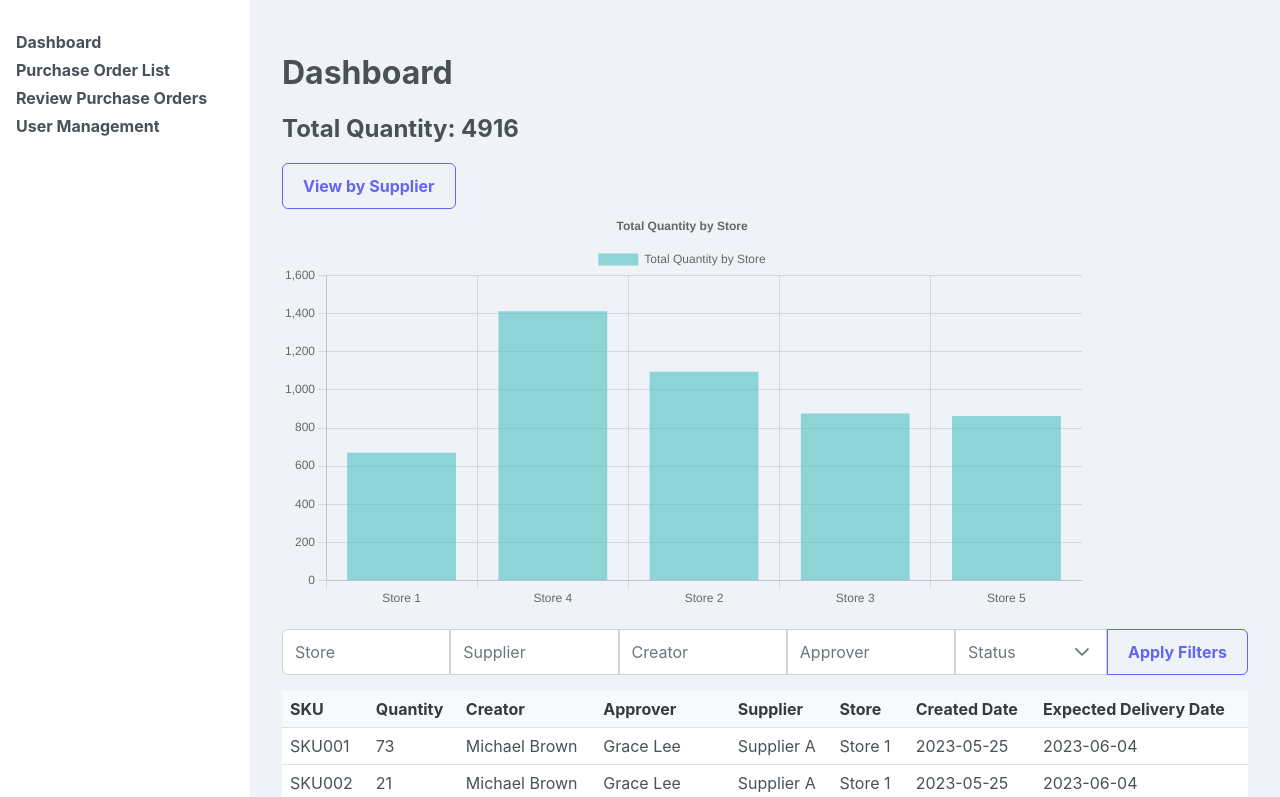
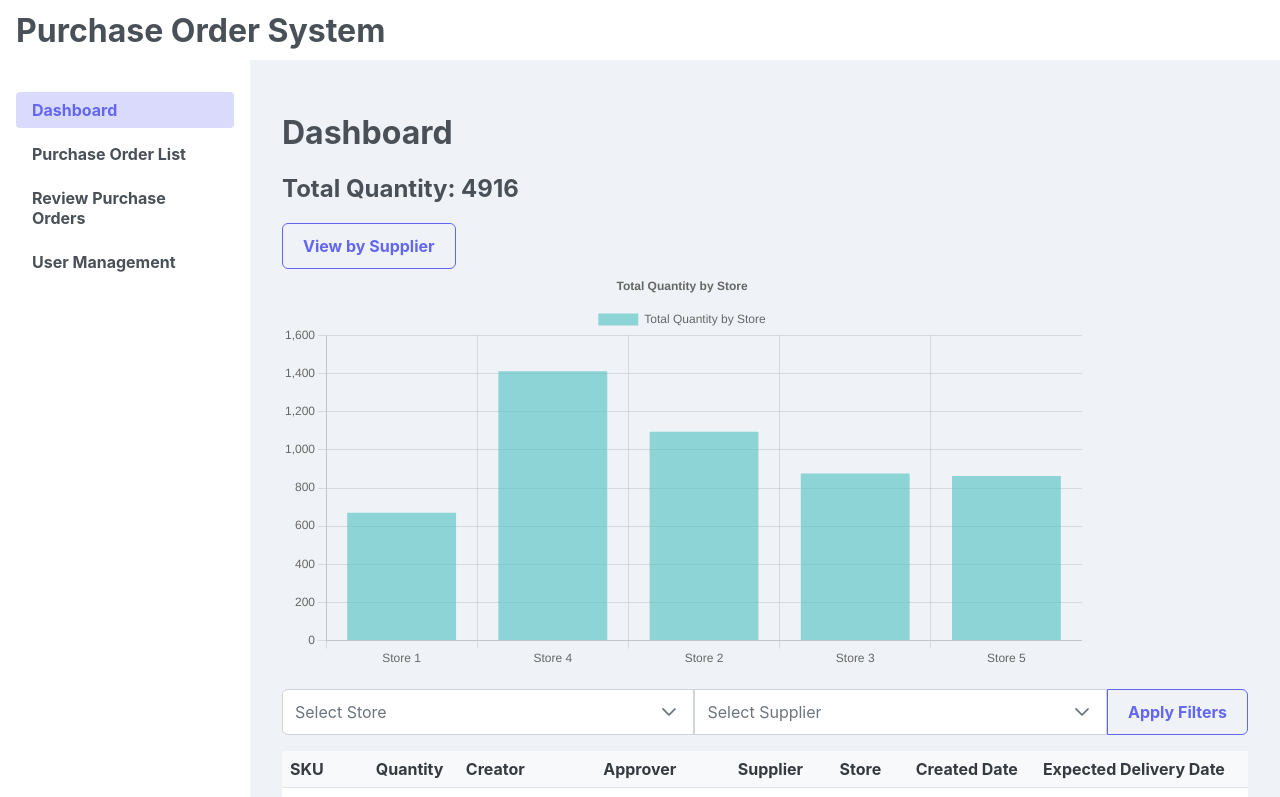
Before and after one commit to ThongLuu/purchase-order, a React (Create React App) app: page / in a window 1280 px wide. Shown: the top 797 px of the page. Built offline with nearby package versions, Linux system fonts and the light colour scheme.

Commit message:
update Dashboard, add footer, header, loading

```diff
--- a/src/App.css
+++ b/src/App.css
@@ -7,14 +7,32 @@ body {
 }
 
 .app-container {
-  display: flex;
+  display: grid;
+  grid-template-rows: auto 1fr auto;
   min-height: 100vh;
 }
 
+.app-header {
+  grid-row: 1;
+  background-color: var(--surface-card);
+  display: flex;
+  align-items: center;
+  padding: 0 1rem;
+  height: 60px;
+}
+
+.app-content {
+  grid-row: 2;
+  display: grid;
+  grid-template-columns: 250px 1fr;
+}
+
 .app-nav {
-  width: 250px;
+  grid-column: 1;
   background-color: var(--surface-card);
   padding: 1rem;
+  height: 100%;
+  overflow-y: auto;
 }
 
 .app-nav ul {
@@ -31,15 +49,34 @@ body {
   text-decoration: none;
   font-weight: bold;
   transition: color 0.3s ease;
+  display: block;
+  padding: 0.5rem 1rem;
+  border-radius: 4px;
 }
 
 .app-nav a:hover {
   color: var(--primary-color);
+  background-color: var(--surface-hover);
+}
+
+.app-nav a.active {
+  color: var(--primary-color);
+  background-color: var(--primary-100);
 }
 
 .app-main {
-  flex: 1;
+  grid-column: 2;
   padding: 2rem;
+  overflow-y: auto;
+}
+
+.app-footer {
+  grid-row: 3;
+  background-color: var(--surface-card);
+  display: flex;
+  align-items: center;
+  justify-content: center;
+  height: 40px;
 }
 
 form.p-fluid {
@@ -54,3 +91,17 @@ form.p-fluid {
 .p-button {
   margin-right: 0.5rem;
 }
+
+.loading-container {
+  display: flex;
+  flex-direction: column;
+  align-items: center;
+  justify-content: center;
+  height: 100%;
+}
+
+.loading-container p {
+  margin-top: 1rem;
+  font-size: 1.2rem;
+  color: var(--text-color-secondary);
+}
--- a/src/App.js
+++ b/src/App.js
@@ -1,11 +1,14 @@
 import React from 'react';
-import { BrowserRouter as Router, Route, Routes, Link } from 'react-router-dom';
+import { BrowserRouter as Router, Route, Routes } from 'react-router-dom';
 import Dashboard from './views/Dashboard';
 import ReviewView from './views/ReviewView';
 import UserManagement from './views/UserManagement';
 import PurchaseOrderForm from './components/PurchaseOrderForm';
 import PurchaseOrderList from './components/PurchaseOrderList';
 import PurchaseOrderDetail from './components/PurchaseOrderDetail';
+import Header from './components/Header';
+import Footer from './components/Footer';
+import AppContent from './components/AppContent';
 
 import 'primereact/resources/themes/lara-light-indigo/theme.css';
 import 'primereact/resources/primereact.min.css';
@@ -16,16 +19,8 @@ function App() {
   return (
     <Router>
       <div className="app-container">
-        <nav className="app-nav">
-          <ul>
-            <li><Link to="/">Dashboard</Link></li>
-            <li><Link to="/list">Purchase Order List</Link></li>
-            <li><Link to="/review">Review Purchase Orders</Link></li>
-            <li><Link to="/users">User Management</Link></li>
-          </ul>
-        </nav>
-
-        <main className="app-main">
+        <Header />
+        <AppContent>
           <Routes>
             <Route path="/" element={<Dashboard />} />
             <Route path="/create" element={<PurchaseOrderForm />} />
@@ -34,7 +29,8 @@ function App() {
             <Route path="/users" element={<UserManagement />} />
             <Route path="/purchase-order/:id" element={<PurchaseOrderDetail />} />
           </Routes>
-        </main>
+        </AppContent>
+        <Footer />
       </div>
     </Router>
   );
--- /dev/null
+++ b/src/components/AppContent.js
@@ -0,0 +1,52 @@
+import React, { useState, useEffect } from 'react';
+import { Link, useLocation, useNavigate } from 'react-router-dom';
+import Loading from './Loading';
+
+function NavLink({ to, children, setLoading }) {
+  const location = useLocation();
+  const navigate = useNavigate();
+  const isActive = location.pathname === to;
+
+  const handleClick = (e) => {
+    e.preventDefault();
+    setLoading(true);
+    setTimeout(() => {
+      navigate(to);
+    }, 1000); // Simulating a 1-second load time
+  };
+
+  return (
+    <li>
+      <Link to={to} className={isActive ? 'active' : ''} onClick={handleClick}>
+        {children}
+      </Link>
+    </li>
+  );
+}
+
+function AppContent({ children }) {
+  const [loading, setLoading] = useState(false);
+  const location = useLocation();
+
+  useEffect(() => {
+    setLoading(false);
+  }, [location]);
+
+  return (
+    <div className="app-content">
+      <nav className="app-nav">
+        <ul>
+          <NavLink to="/" setLoading={setLoading}>Dashboard</NavLink>
+          <NavLink to="/list" setLoading={setLoading}>Purchase Order List</NavLink>
+          <NavLink to="/review" setLoading={setLoading}>Review Purchase Orders</NavLink>
+          <NavLink to="/users" setLoading={setLoading}>User Management</NavLink>
+        </ul>
+      </nav>
+      <main className="app-main">
+        {loading ? <Loading /> : children}
+      </main>
+    </div>
+  );
+}
+
+export default AppContent;
--- /dev/null
+++ b/src/components/Footer.js
@@ -0,0 +1,11 @@
+import React from 'react';
+
+const Footer = () => {
+  return (
+    <footer className="app-footer">
+      <p>&copy; 2023 Purchase Order System. All rights reserved.</p>
+    </footer>
+  );
+};
+
+export default Footer;
--- /dev/null
+++ b/src/components/Header.js
@@ -0,0 +1,11 @@
+import React from 'react';
+
+const Header = () => {
+  return (
+    <header className="app-header">
+      <h1>Purchase Order System</h1>
+    </header>
+  );
+};
+
+export default Header;
--- /dev/null
+++ b/src/components/Loading.js
@@ -0,0 +1,13 @@
+import React from 'react';
+import { ProgressSpinner } from 'primereact/progressspinner';
+
+const Loading = () => {
+  return (
+    <div className="loading-container">
+      <ProgressSpinner />
+      <p>Loading...</p>
+    </div>
+  );
+};
+
+export default Loading;
--- a/src/views/Dashboard.js
+++ b/src/views/Dashboard.js
@@ -1,9 +1,7 @@
 import React, { useState, useEffect } from 'react';
 import PurchaseOrderTable from '../components/PurchaseOrderTable';
-import { InputText } from 'primereact/inputtext';
 import { Dropdown } from 'primereact/dropdown';
 import { Button } from 'primereact/button';
-import { MultiSelect } from 'primereact/multiselect';
 import { Chart as ChartJS, CategoryScale, LinearScale, BarElement, Title, Tooltip, Legend } from 'chart.js';
 import { Bar } from 'react-chartjs-2';
 
@@ -12,7 +10,7 @@ ChartJS.register(CategoryScale, LinearScale, BarElement, Title, Tooltip, Legend)
 const Dashboard = () => {
   const [purchaseOrders, setPurchaseOrders] = useState([]);
   const [filteredPurchaseOrders, setFilteredPurchaseOrders] = useState([]);
-  const [filters, setFilters] = useState({ store: '', supplier: '', creator: '', approver: '', status: [] });
+  const [filters, setFilters] = useState({ store: '', supplier: '' });
   const [totalQuantity, setTotalQuantity] = useState(0);
   const [chartData, setChartData] = useState({ labels: [], datasets: [] });
   const [chartView, setChartView] = useState('store'); // 'store' or 'supplier'
@@ -77,11 +75,8 @@ const Dashboard = () => {
 
   const applyFilters = () => {
     const filtered = purchaseOrders.filter(po =>
-      (filters.store === '' || po.store.toLowerCase().includes(filters.store.toLowerCase())) &&
-      (filters.supplier === '' || po.supplier.toLowerCase().includes(filters.supplier.toLowerCase())) &&
-      (filters.creator === '' || po.creator.toLowerCase().includes(filters.creator.toLowerCase())) &&
-      (filters.approver === '' || po.approver.toLowerCase().includes(filters.approver.toLowerCase())) &&
-      (filters.status.length === 0 || filters.status.includes(po.status))
+      (filters.store === '' || filters.store === 'All' || po.store === filters.store) &&
+      (filters.supplier === '' || filters.supplier === 'All' || po.supplier === filters.supplier)
     );
     setFilteredPurchaseOrders(filtered);
     updateTotalQuantity(filtered);
@@ -94,13 +89,8 @@ const Dashboard = () => {
     updateChartData(filteredPurchaseOrders);
   };
 
-  const statusOptions = [
-    { label: 'Pending', value: 'Pending' },
-    { label: 'Approved', value: 'Approved' },
-    { label: 'Shipped', value: 'Shipped' },
-    { label: 'Delivered', value: 'Delivered' },
-    { label: 'Cancelled', value: 'Cancelled' }
-  ];
+  const storeOptions = [{ label: 'All', value: 'All' }, ...['Store 1', 'Store 2', 'Store 3', 'Store 4', 'Store 5'].map(store => ({ label: store, value: store }))];
+  const supplierOptions = [{ label: 'All', value: 'All' }, ...['Supplier A', 'Supplier B', 'Supplier C', 'Supplier D', 'Supplier E'].map(supplier => ({ label: supplier, value: supplier }))];
 
   const chartOptions = {
     responsive: true,
@@ -128,11 +118,8 @@ const Dashboard = () => {
       <div className="p-fluid p-formgrid p-grid">
         <div className="p-field p-col-12">
           <div className="p-inputgroup">
-            <InputText name="store" value={filters.store} onChange={handleFilterChange} placeholder="Store" />
-            <InputText name="supplier" value={filters.supplier} onChange={handleFilterChange} placeholder="Supplier" />
-            <InputText name="creator" value={filters.creator} onChange={handleFilterChange} placeholder="Creator" />
-            <InputText name="approver" value={filters.approver} onChange={handleFilterChange} placeholder="Approver" />
-            <MultiSelect name="status" value={filters.status} options={statusOptions} onChange={handleFilterChange} placeholder="Status" />
+            <Dropdown name="store" value={filters.store} options={storeOptions} onChange={handleFilterChange} placeholder="Select Store" />
+            <Dropdown name="supplier" value={filters.supplier} options={supplierOptions} onChange={handleFilterChange} placeholder="Select Supplier" />
             <Button label="Apply Filters" onClick={applyFilters} className="p-button-outlined" />
           </div>
         </div>
```
